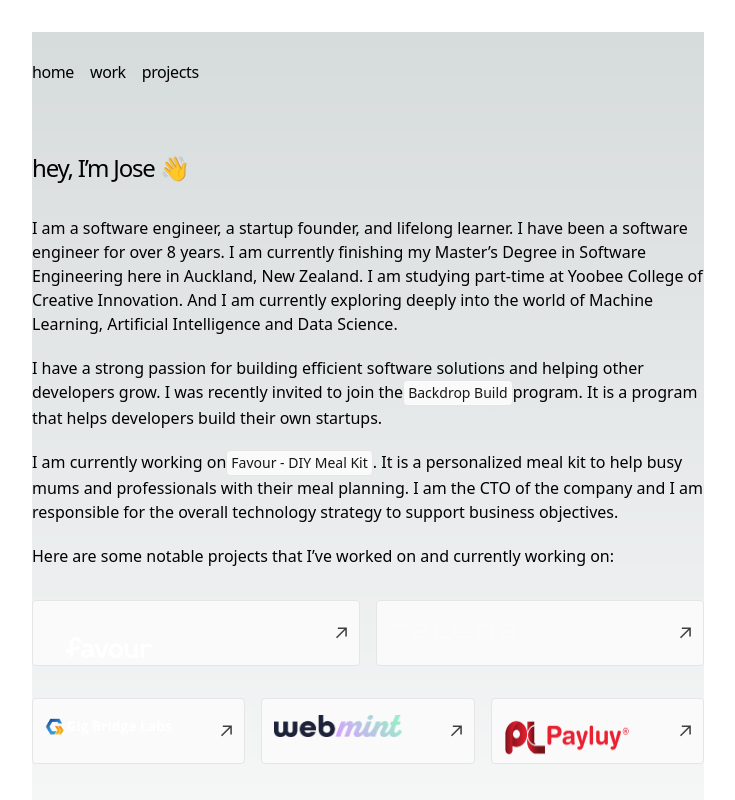
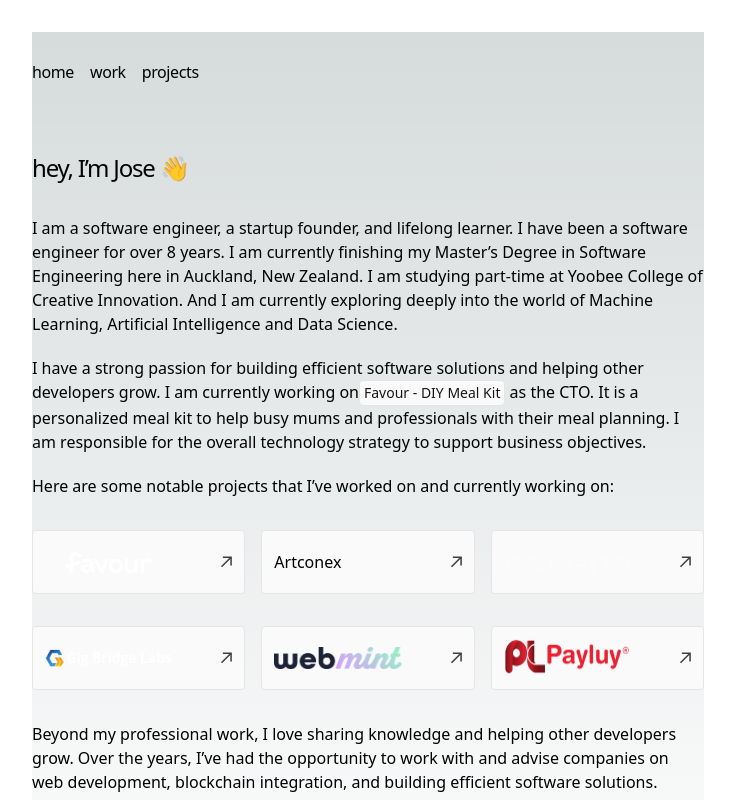
Before and after one commit to joseabril25/joseabriljr.dev, a Next.js app: page / in a window 1280 px wide. Shown: the top 800 px of the page, without its empty margins (272-1007 px from the left). Built offline with nearby package versions, Linux system fonts and the light colour scheme.

Commit message:
Added artconex

```diff
--- a/src/app/page.tsx
+++ b/src/app/page.tsx
@@ -23,24 +23,13 @@
       </div>
       <div className="prose prose-neutral dark:prose-invert mt-5">
         <p>
-          I have a strong passion for building efficient software solutions and helping other developers grow. I was recently invited to join the
-          <span className="not-prose">
-            <Badge href="https://backdropbuild.com/builds/gig-bridge-labs">
-               Backdrop Build
-            </Badge>
-          </span>
-          program. It is a program that helps developers build their own startups.
-        </p>
-      </div>
-      <div className="prose prose-neutral dark:prose-invert mt-5">
-        <p>
-          I am currently working on
+          I have a strong passion for building efficient software solutions and helping other developers grow. I am currently working on
           <span className="not-prose">
             <Badge href="https://tryfavour.com/">
               Favour - DIY Meal Kit
             </Badge>
-          </span>
-          . It is a personalized meal kit to help busy mums and professionals with their meal planning. I am the CTO of the company and I am responsible for the overall technology strategy to support business objectives.
+          </span> as the CTO.
+          It is a personalized meal kit to help busy mums and professionals with their meal planning. I am responsible for the overall technology strategy to support business objectives.
         </p>
       </div>
       <h3 className="mt-5">Here are some notable projects that I&rsquo;ve worked on and currently working on:</h3>
@@ -49,8 +38,11 @@
           img='/images/projects/favour.png'
           name="Favour"
           link="https://tryfavour.com/"
-          width={465}
-          height={64}
+        />
+        <ExternalLink
+          img=''
+          name="Artconex"
+          link="https://www.artconex.com/"
         />
         <ExternalLink
           img='/images/projects/calena.png'
--- a/src/components/ExternalLink.tsx
+++ b/src/components/ExternalLink.tsx
@@ -4,14 +4,15 @@
 
 export const ExternalLink = ({ img, link, name, width, height }: {img: string, link: string, name: string, width?: number, height?: number}) => {
   return (
-    <div className="group flex w-full">
+    <div className="group flex w-full h-16">
       <a
         href={link}
         target="_blank"
         className="flex w-full items-center justify-between rounded border border-neutral-200 bg-neutral-50 px-3 py-4 dark:border-neutral-700 dark:bg-neutral-800"
       >
-        <div className="flex items-center">
-          <div className="relative h-8 flex flex-col">
+        <div className="flex items-center justify-start">
+          <div className="relative flex flex-col">
+            {img ? (
               <Image
                 alt={name}
                 src={img}
@@ -21,6 +22,11 @@
                 className="w-32"
                 priority
               />
+            ) : (
+              <div className="flex items-center justify-start w-32" >
+                {name}
+              </div>
+            )}
           </div>
         </div>
         <div className="transform text-neutral-700 transition-transform duration-300 group-hover:-rotate-12 dark:text-neutral-300">
```
Also changed, not shown: src/constants/projects.ts (+52 -0 lines). Lines whose indentation alone changed are shown as unchanged.
